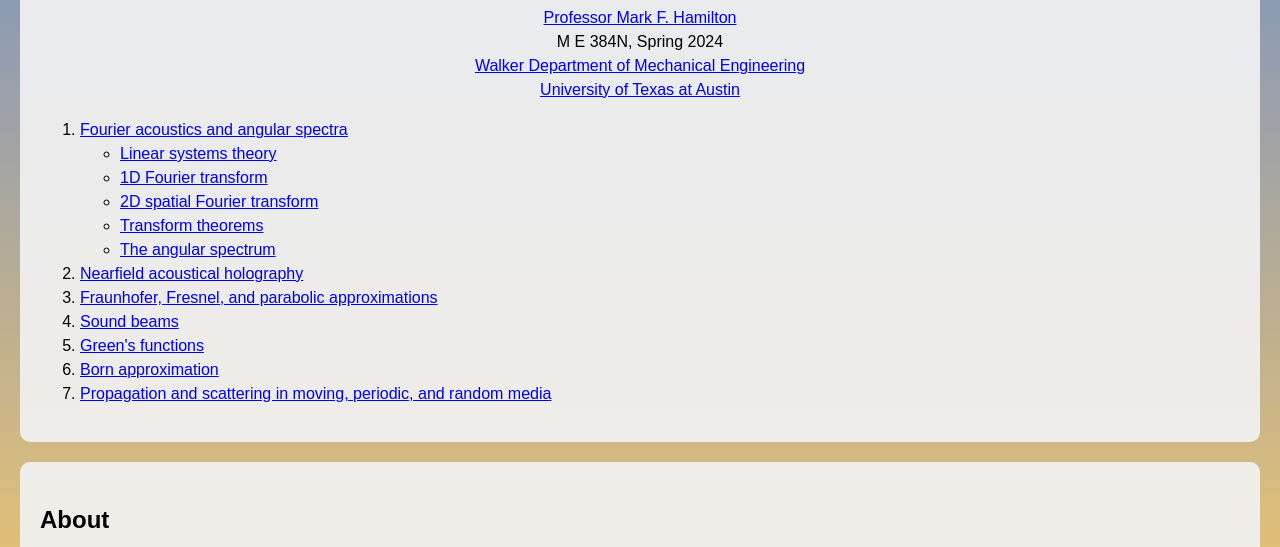
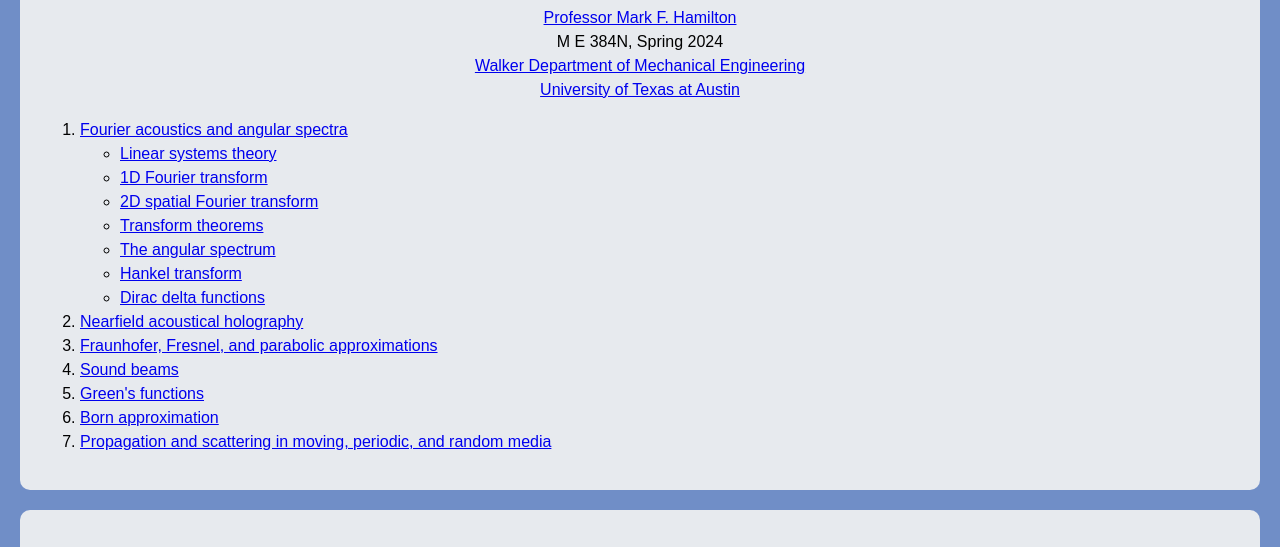
Before and after one commit to chiragokani/wave, a plain HTML site: page index.html in a window 1280 px wide. Shown: the part 175-722 px from the top of the page. Drawn offline with nearby package versions, Linux system fonts and the light colour scheme.

Commit message:
Update index.html

```diff
--- a/index.html
+++ b/index.html
@@ -38,7 +38,7 @@ window.MathJax = {
   <style>
     body {
       margin: 20px;
-      background: linear-gradient(to bottom, #577abdd8, #e9bb58dc);
+      background: #577abdd8;
       font-family: Arial, sans-serif;
       height: 100%;
       background-repeat: no-repeat;
@@ -145,6 +145,8 @@ window.MathJax = {
 <li><a href="1.html#2D">2D spatial Fourier transform</a></li>
 <li><a href="1.html#transform_theorems">Transform theorems</a></li>
 <li><a href="1.html#angspec">The angular spectrum</a></li>
+<li><a href="1.html#Hankel">Hankel transform</a></li>
+<li><a href="1.html#Dirac">Dirac delta functions</a></li>
 </ul>
 
 <li><a href="2.html">Nearfield acoustical holography</a></li>
```
